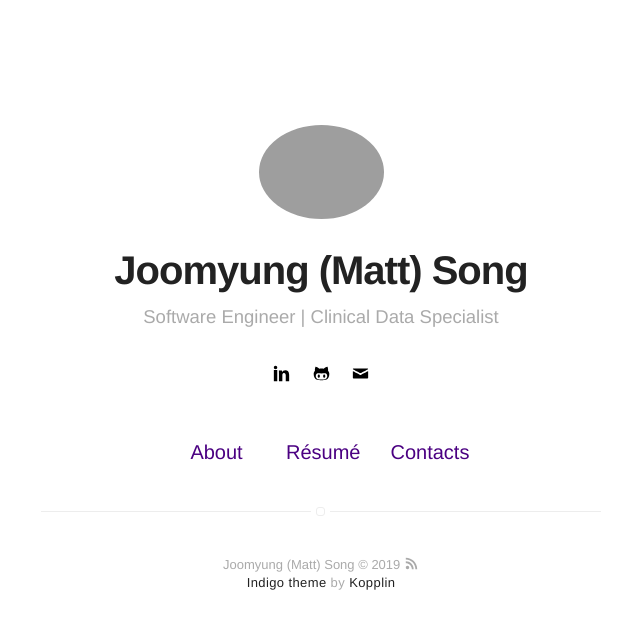
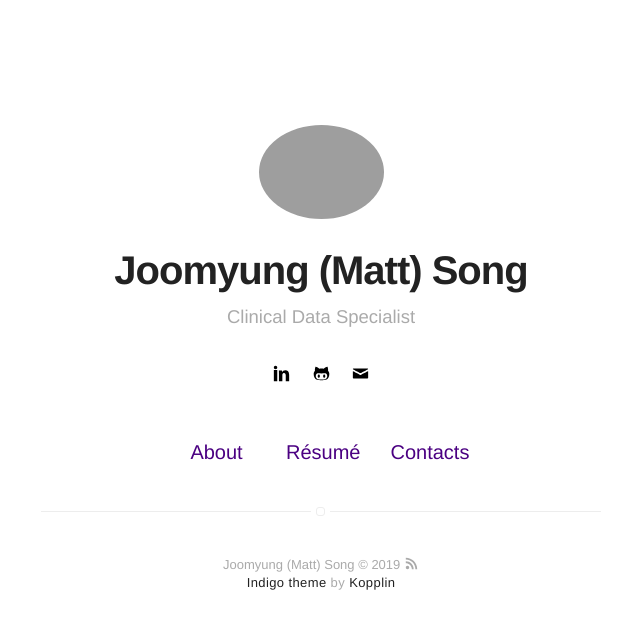
Before and after one commit to joomyung/joomyung.github.io, a Jekyll site: the page built from index.html, in a window 1280 px wide. Shown: the top 629 px of the page, without its empty margins (319-959 px from the left). Built offline with Jekyll 4.4.1, drawn with Linux system fonts in a browser that asks for light colours.

Commit message:
Update _config.yml

```diff
--- a/_config.yml
+++ b/_config.yml
@@ -1,6 +1,6 @@
 # main text of home
 name: Joomyung (Matt) Song
-bio: Software Engineer | Clinical Data Specialist
+bio: Clinical Data Specialist
 
 # twitter summary info
 description: Joomyung (Matt) Song
```
